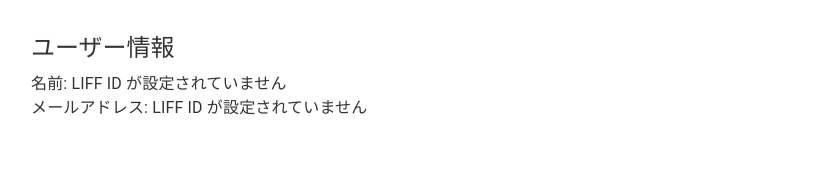
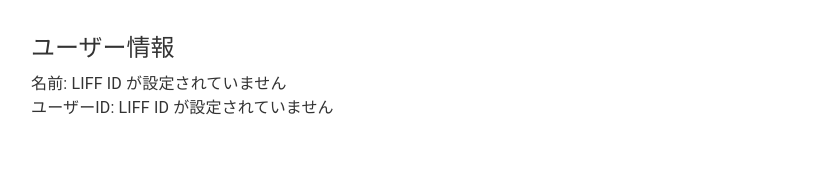
Before and after one commit to ddpmntcpbr/next-liff-test, a Next.js app: page /Home in a window 1280 px wide. Shown: the top 186 px of the page, without its empty margins (33-850 px from the left). Built offline with nearby package versions, Linux system fonts and the light colour scheme.

Commit message:
Fix UserPage

```diff
--- a/src/components/UserPage.tsx
+++ b/src/components/UserPage.tsx
@@ -1,17 +1,19 @@
 // components/UserPage.tsx
 import { useEffect, useState, FC } from 'react';
-import { Box, Typography } from '@mui/material';
+import { Box, Typography, Avatar } from '@mui/material';
 import liff from '@line/liff';
 
 const UserPage: FC = () => {
   const [userName, setUserName] = useState<string | null>(null);
-  const [userEmail, setUserEmail] = useState<string | null>(null);
+  const [userId, setUserId] = useState<string | null>(null);
+  const [pictureUrl, setPictureUrl] = useState<string | null>(null);
 
   useEffect(() => {
     const fetchUserProfile = async () => {
       if (process.env.NODE_ENV !== 'production') {
         setUserName("LIFF ID が設定されていません");
-        setUserEmail("LIFF ID が設定されていません");
+        setUserId("LIFF ID が設定されていません");
+        setPictureUrl(null);
         return;
       }
 
@@ -24,15 +26,9 @@
           liff.login({ redirectUri: process.env.NEXT_PUBLIC_REDIRECT_URI || window.location.href });
         } else {
           const profile = await liff.getProfile();
-          setUserName(profile.displayName);
-
-          const idToken = liff.getIDToken();
-          if (idToken) {
-            const decoded = JSON.parse(atob(idToken.split('.')[1]));
-            setUserEmail(decoded.email || null);
-          } else {
-            setUserEmail(null);
-          }
+          setUserName(profile.displayName ?? null);
+          setUserId(profile.userId ?? null);
+          setPictureUrl(profile.pictureUrl ?? null);
         }
       } catch (error) {
         console.error('ユーザー情報の取得に失敗しました:', error);
@@ -45,8 +41,9 @@
   return (
     <Box mt={4}>
       <Typography variant="h5" gutterBottom>ユーザー情報</Typography>
+      {pictureUrl && <Avatar src={pictureUrl} alt="プロフィール画像" sx={{ width: 80, height: 80, mb: 2 }} />}
       <Typography>名前: {userName || 'ユーザー情報なし'}</Typography>
-      <Typography>メールアドレス: {userEmail || 'ユーザー情報なし'}</Typography>
+      <Typography>ユーザーID: {userId || 'ユーザー情報なし'}</Typography>
     </Box>
   );
 };
```
